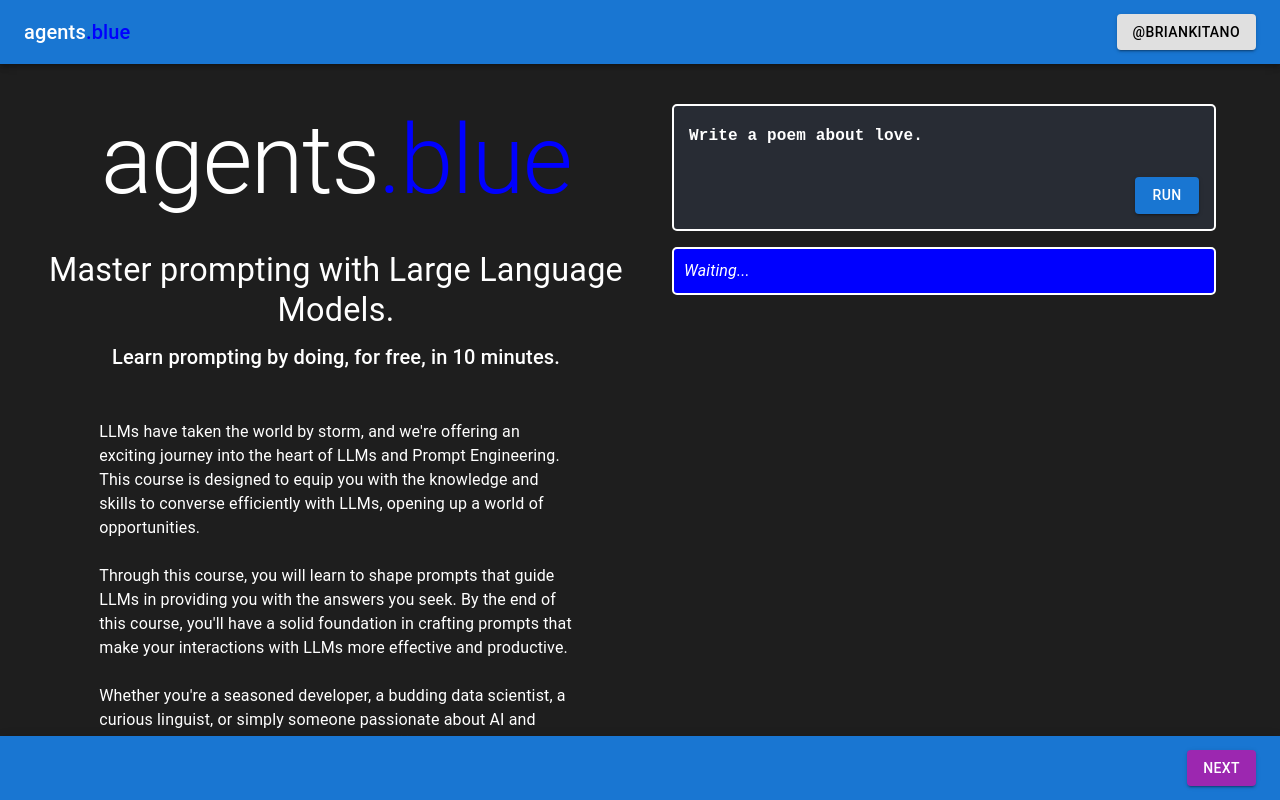
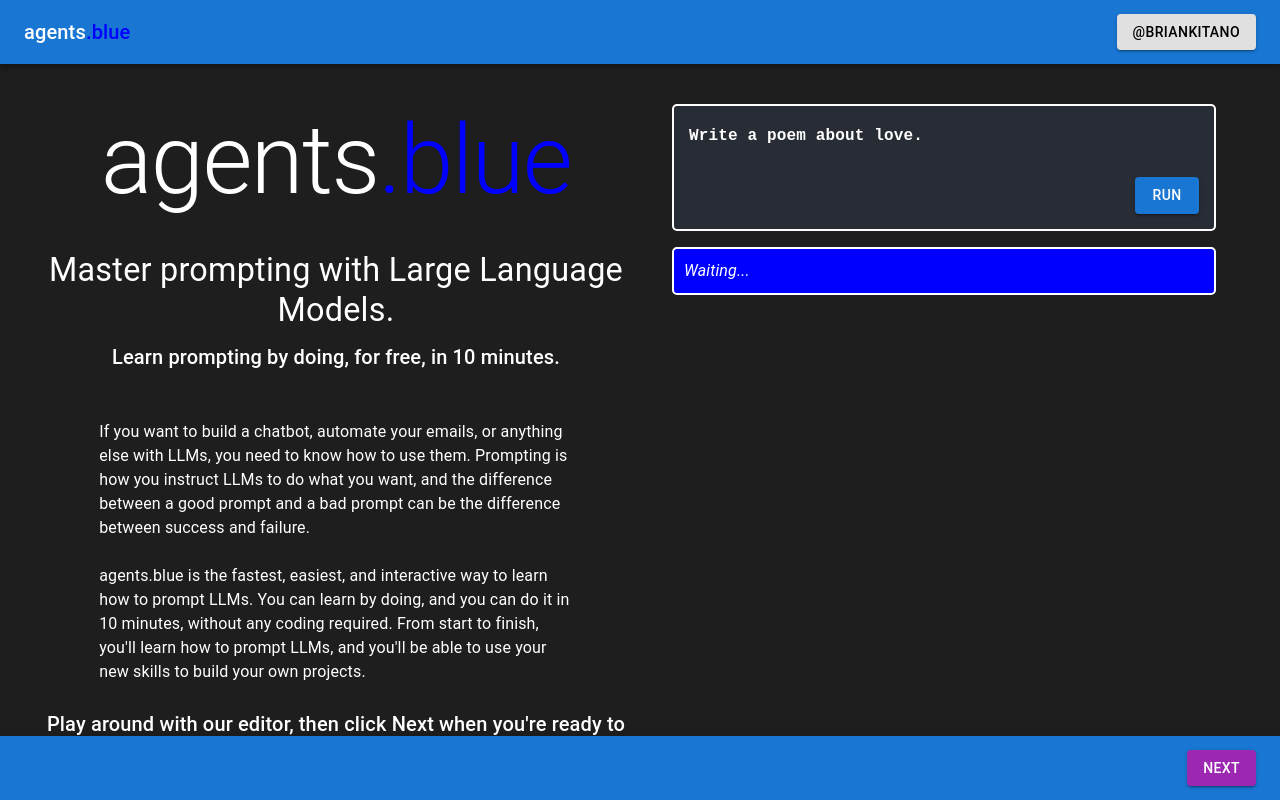
Before and after one commit to bkitano/learn-prompting, a Next.js app: page / in a window 1280 px wide. Shown: the top 800 px of the page. Built offline with nearby package versions, Linux system fonts and the light colour scheme.

Commit message:
updating landing page

```diff
--- a/src/app/page.tsx
+++ b/src/app/page.tsx
@@ -80,31 +80,19 @@ export default function Page() {
           >
             <div style={{ width: "80%" }}>
               <Typography variant="body1">
-                LLMs have taken the world by storm, and {`we're`} offering an
-                exciting journey into the heart of LLMs and Prompt Engineering.
-                This course is designed to equip you with the knowledge and
-                skills to converse efficiently with LLMs, opening up a world of
-                opportunities.
+                If you want to build a chatbot, automate your emails, or
+                anything else with LLMs, you need to know how to use them.
+                Prompting is how you instruct LLMs to do what you want, and the
+                difference between a good prompt and a bad prompt can be the
+                difference between success and failure.
               </Typography>
               <br />
               <Typography variant="body1">
-                Through this course, you will learn to shape prompts that guide
-                LLMs in providing you with the answers you seek. By the end of
-                this course, {`you'll`} have a solid foundation in crafting
-                prompts that make your interactions with LLMs more effective and
-                productive.
-              </Typography>
-              <br />
-              <Typography variant="body1">
-                Whether {`you're`} a seasoned developer, a budding data
-                scientist, a curious linguist, or simply someone passionate
-                about AI and language, this course has something to offer you.
-              </Typography>
-              <br />
-              <Typography variant="body1">
-                Are you ready to step into the future of human-computer
-                interaction? Join us today and {`let's`} start this thrilling
-                journey together.
+                agents.blue is the fastest, easiest, and interactive way to
+                learn how to prompt LLMs. You can learn by doing, and you can do
+                it in 10 minutes, without any coding required. From start to finish,
+                you'll learn how to prompt LLMs, and you'll be able to use your
+                new skills to build your own projects.
               </Typography>
             </div>
           </div>
```
